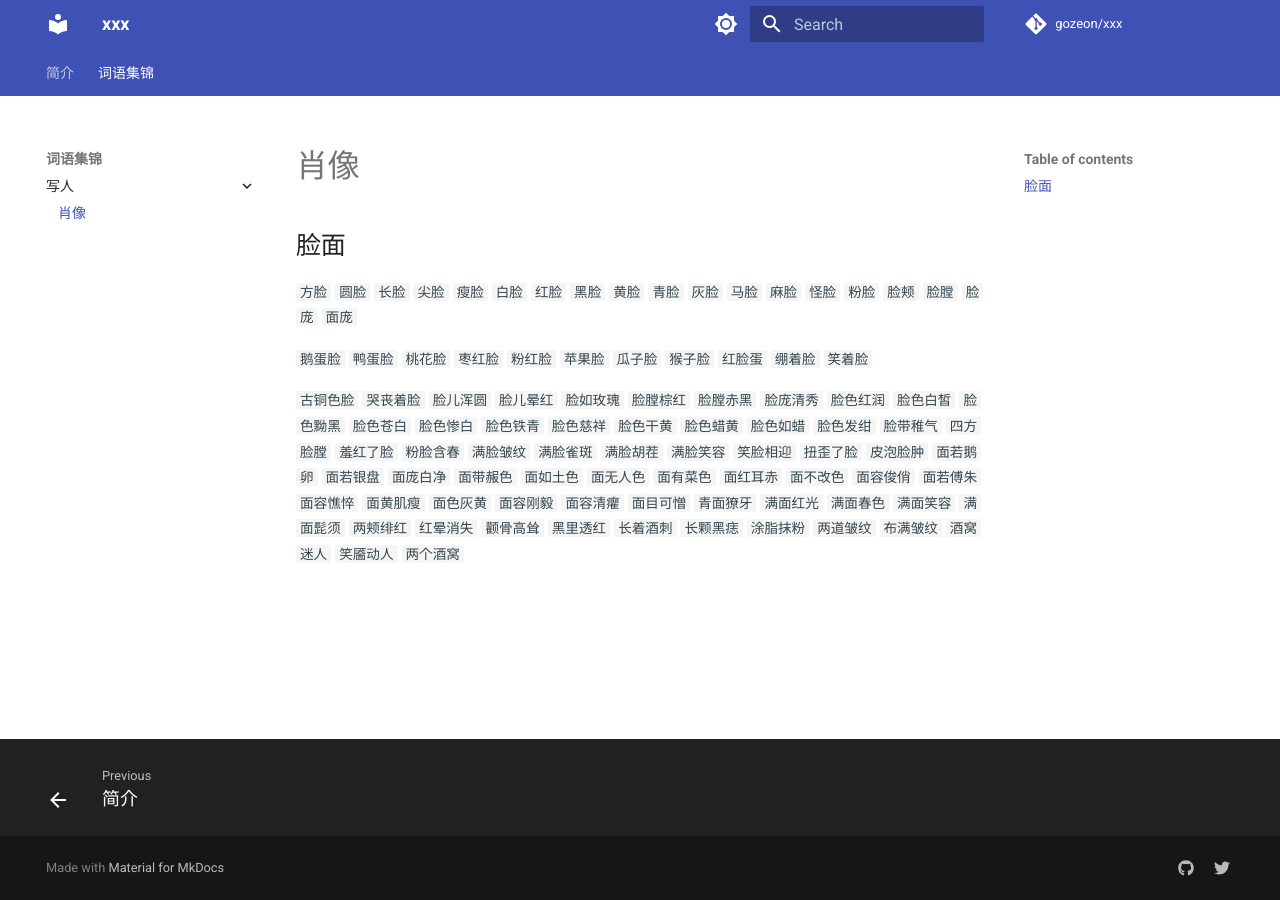
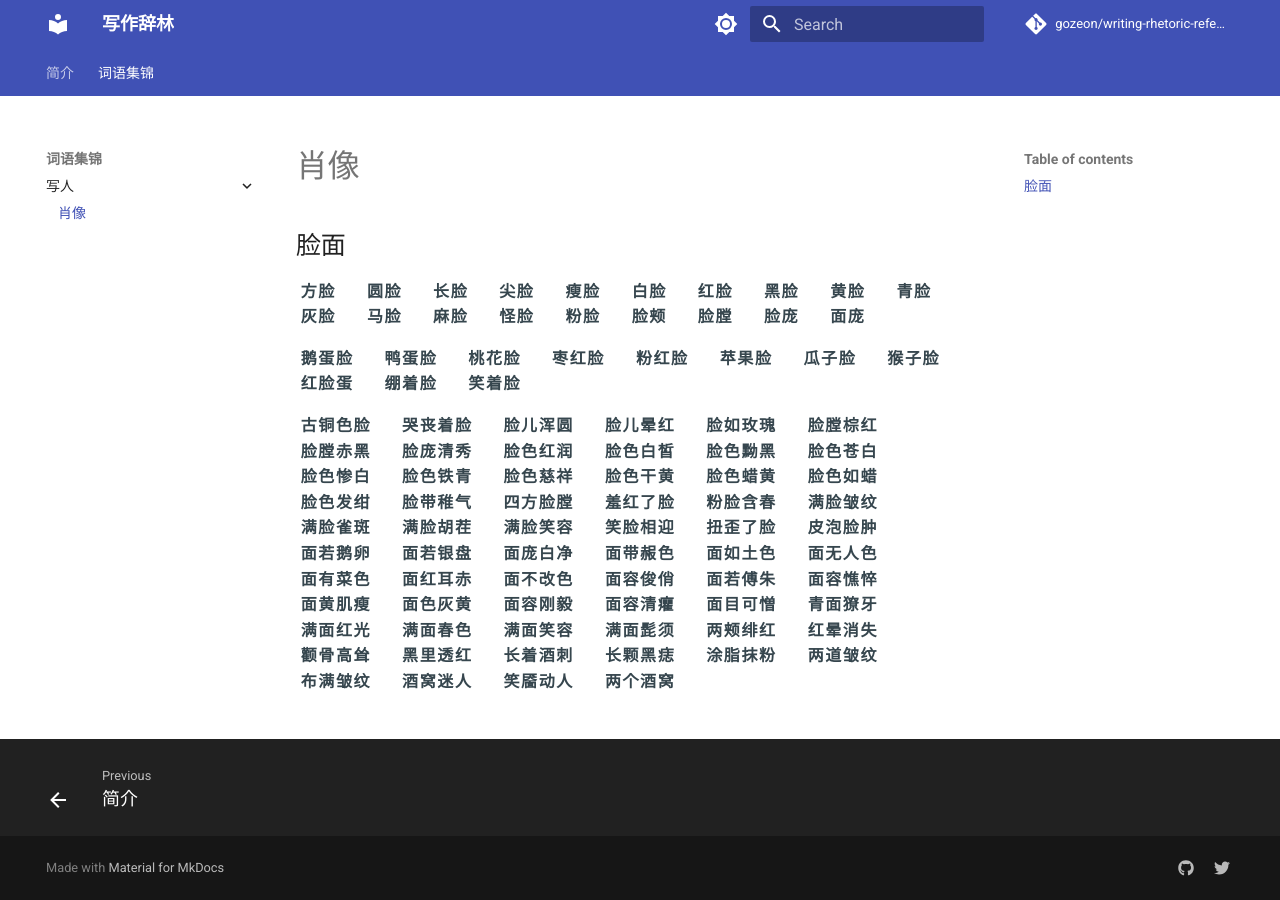
Before and after one commit to gozeon/writing-rhetoric-reference, an MkDocs documentation site: the page built from docs/词语集锦/写人/肖像.md, in a window 1280 px wide. Built offline with MkDocs 1.6.1 and Material for MkDocs 9.7.7, drawn with Linux system fonts in a browser that asks for light colours; comment, search, counter and statistics services are not loaded.

Commit message:
chore: config & theme

```diff
--- /dev/null
+++ b/docs/stylesheets/code.css
@@ -0,0 +1,16 @@
+article.md-content__inner p {
+  word-spacing: 1em;
+  letter-spacing: 0.1em; word-wrap: break-word; /* 在单词内部进行断开 */
+  overflow-wrap: break-word;
+}
+
+
+code {
+    font-family: "Noto Serif SC";
+    font-size: 1em !important;
+    font-weight: 600;
+
+    padding: 0;
+    white-space: nowrap;
+    background: none !important;
+}
--- a/mkdocs.yml
+++ b/mkdocs.yml
@@ -1,8 +1,10 @@
-site_name: xxx
-repo_url: https://github.com/gozeon/xxx
-repo_name: gozeon/xxx
+site_name: 写作辞林
+repo_url: https://github.com/gozeon/writing-rhetoric-reference
+repo_name: gozeon/writing-rhetoric-reference
 theme:
   name: material
+  font:
+    code: Noto Serif SC
   features:
     - navigation.tabs
     - navigation.top
@@ -29,6 +31,9 @@ extra:
     - icon: fontawesome/brands/twitter
       link: https://twitter.com/gozeonl
 
+extra_css:
+  - stylesheets/code.css
+
 markdown_extensions:
   - pymdownx.caret
   - pymdownx.betterem
```
